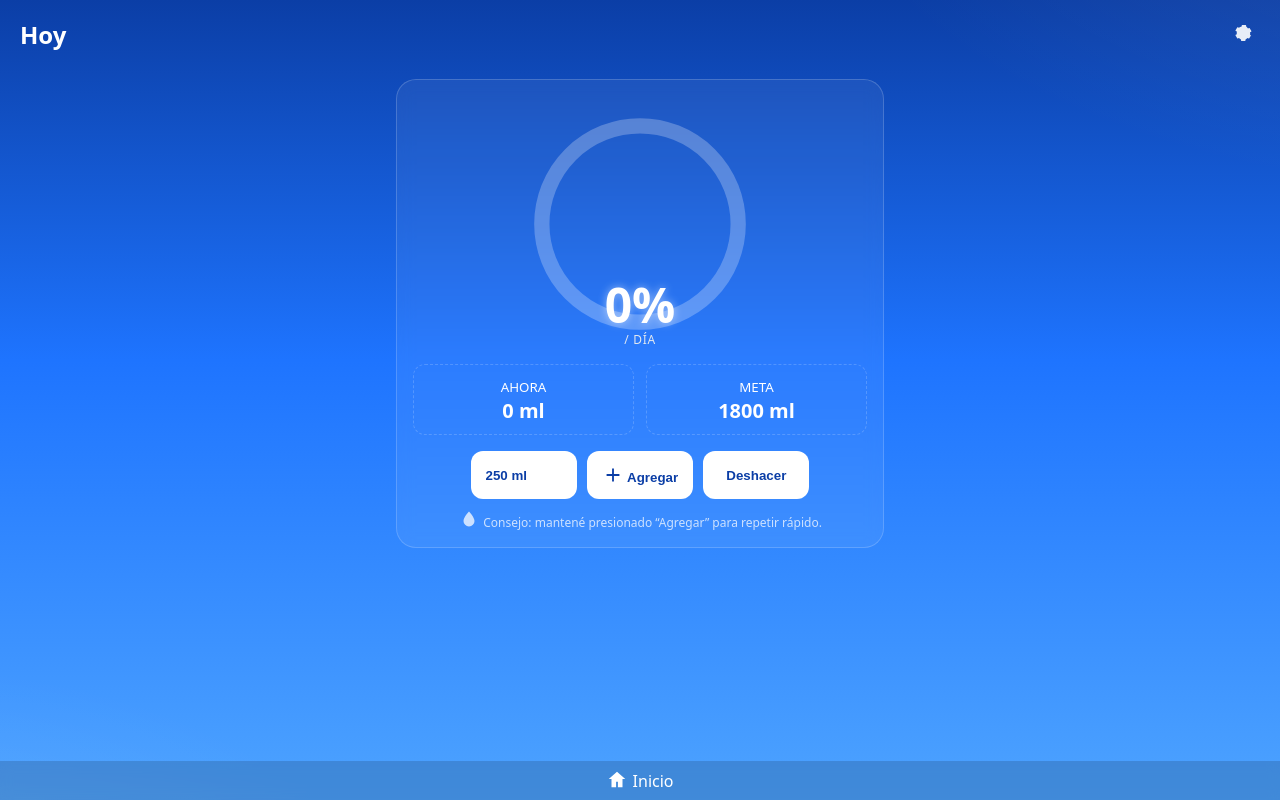
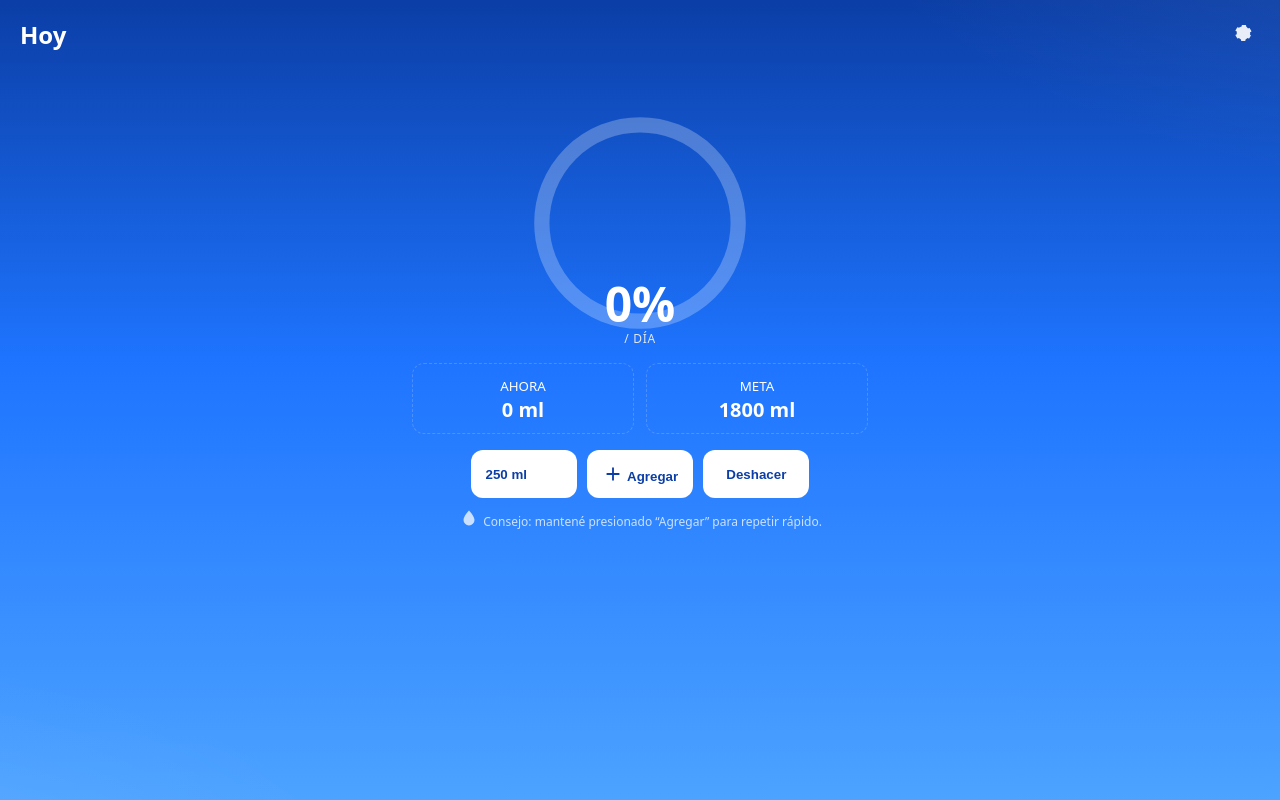
Before and after one commit to pinceldigital-pixel/agua, a plain HTML site: page index.html in a window 1280 px wide. Drawn offline with Linux system fonts and the light colour scheme.

Commit message:
Add files via upload

```diff
--- a/index.html
+++ b/index.html
@@ -21,14 +21,14 @@
     .icon{width:22px;height:22px;vertical-align:-4px}
     .icon-btn{background:transparent;border:0;color:#fff;font-size:0;cursor:pointer;opacity:.9}
     main{max-width:520px;margin:0 auto;padding:10px 16px 110px}
-    .card{background:rgba(255,255,255,0.06);border:1px solid var(--ring);border-radius:20px;backdrop-filter:blur(8px); /* sin sombra */ }
+    .card{background:transparent;border:0;border-radius:0;} /* sin recuadro, fondo degrade limpio */
     .center{display:grid;place-items:center;position:relative;padding:16px}
     .donut{width:240px;height:240px;margin:8px 0}
     .track{fill:none;stroke:rgba(255,255,255,.25);stroke-width:14}
     .arc{fill:none;stroke:#fff;stroke-width:14;stroke-linecap:round;transform:rotate(-90deg);transform-origin:50% 50%;
          stroke-dasharray:565.48;stroke-dashoffset:565.48;transition:stroke-dashoffset .6s cubic-bezier(.2,.8,.2,1)}
     .centered{position:absolute;top:50%;left:50%;transform:translate(-50%,-50%);display:grid;place-items:center;text-align:center;pointer-events:none}
-    .pct{font-size:48px;font-weight:900;text-shadow:0 0 8px rgba(255,255,255,.5);line-height:1}
+    .pct{font-size:48px;font-weight:900;text-shadow:none;line-height:1}
     .sub{margin-top:2px;font-size:12px;letter-spacing:.06em;text-transform:uppercase;color:#e2e8f0}
     .grid2{display:grid;grid-template-columns:1fr 1fr;gap:12px;margin-top:12px;width:100%}
     .metric{padding:10px;border-radius:12px;border:1px dashed var(--ring);text-align:center}
@@ -37,7 +37,7 @@
     select, .btn{appearance:none;font-weight:700;border-radius:12px;padding:12px 14px;border:1px solid rgba(255,255,255,.25);background:#fff;color:#0b3ea6}
     .btn{cursor:pointer}
     .btn:active{transform:translateY(1px)}
-    .tabbar{position:fixed;left:0;right:0;bottom:0;padding:8px 12px;background:rgba(0,0,0,.15);backdrop-filter:blur(6px);display:flex;gap:10px;justify-content:center}
+    .tabbar{display:none} /* eliminada barra inferior */
     .tip{color:#e6f0ff;font-size:12px;opacity:.85;margin-top:10px;text-align:center}
 
     dialog{border:1px solid var(--ring);border-radius:16px;background:#0f47bd;color:#fff;max-width:420px;width:90%;padding:18px}
@@ -50,7 +50,6 @@
   <!-- Defs de íconos SVG -->
   <svg width="0" height="0" style="position:absolute">
     <symbol id="ic-gear" viewBox="0 0 24 24"><path fill="currentColor" d="M12 15.5a3.5 3.5 0 1 0 0-7a3.5 3.5 0 0 0 0 7m8.94-2.86l-1.23-.71c.07-.47.11-.95.11-1.43s-.04-.96-.11-1.43l1.23-.71a.5.5 0 0 0 .19-.68l-1.82-3.16a.5.5 0 0 0-.64-.21l-1.22.5A7.97 7.97 0 0 0 15.5 2.6l-.19-1.3A.5.5 0 0 0 14.82 1h-3.64a.5.5 0 0 0-.49.41l-.19 1.3A7.97 7.97 0 0 0 7.55 4.0l-1.22-.5a.5.5 0 0 0-.64.21L3.87 6.87a.5.5 0 0 0 .19.68l1.23.71c-.07.47-.11.95-.11 1.43s.04.96.11 1.43l-1.23.71a.5.5 0 0 0-.19.68l1.82 3.16c.13.23.41.32.64.21l1.22-.5c.66.6 1.4 1.1 2.22 1.5l.19 1.3c.05.24.25.41.49.41h3.64c.24 0 .44-.17.49-.41l.19-1.3c.82-.4 1.56-.9 2.22-1.5l1.22.5c.23.1.51.02.64-.21l1.82-3.16a.5.5 0 0 0-.19-.68z"/></symbol>
-    <symbol id="ic-home" viewBox="0 0 24 24"><path fill="currentColor" d="M12 3l9 8h-3v9h-5v-6H11v6H6v-9H3z"/></symbol>
     <symbol id="ic-plus" viewBox="0 0 24 24"><path fill="currentColor" d="M19 13H13v6h-2v-6H5v-2h6V5h2v6h6z"/></symbol>
     <symbol id="ic-drop" viewBox="0 0 24 24"><path fill="currentColor" d="M12 2.69C12 2.69 6 9 6 13a6 6 0 0 0 12 0c0-4-6-10.31-6-10.31z"/></symbol>
   </svg>
@@ -102,11 +101,6 @@
     </div>
   </main>
 
-  <div class="tabbar">
-    <span><svg class="icon"><use href="#ic-home"/></svg> Inicio</span>
-  </div>
-
-  <!-- Modal de Configuración -->
   <dialog id="settings">
     <h3 style="margin:0 0 8px">Configuración</h3>
     <label>Objetivo diario (ml)
```
